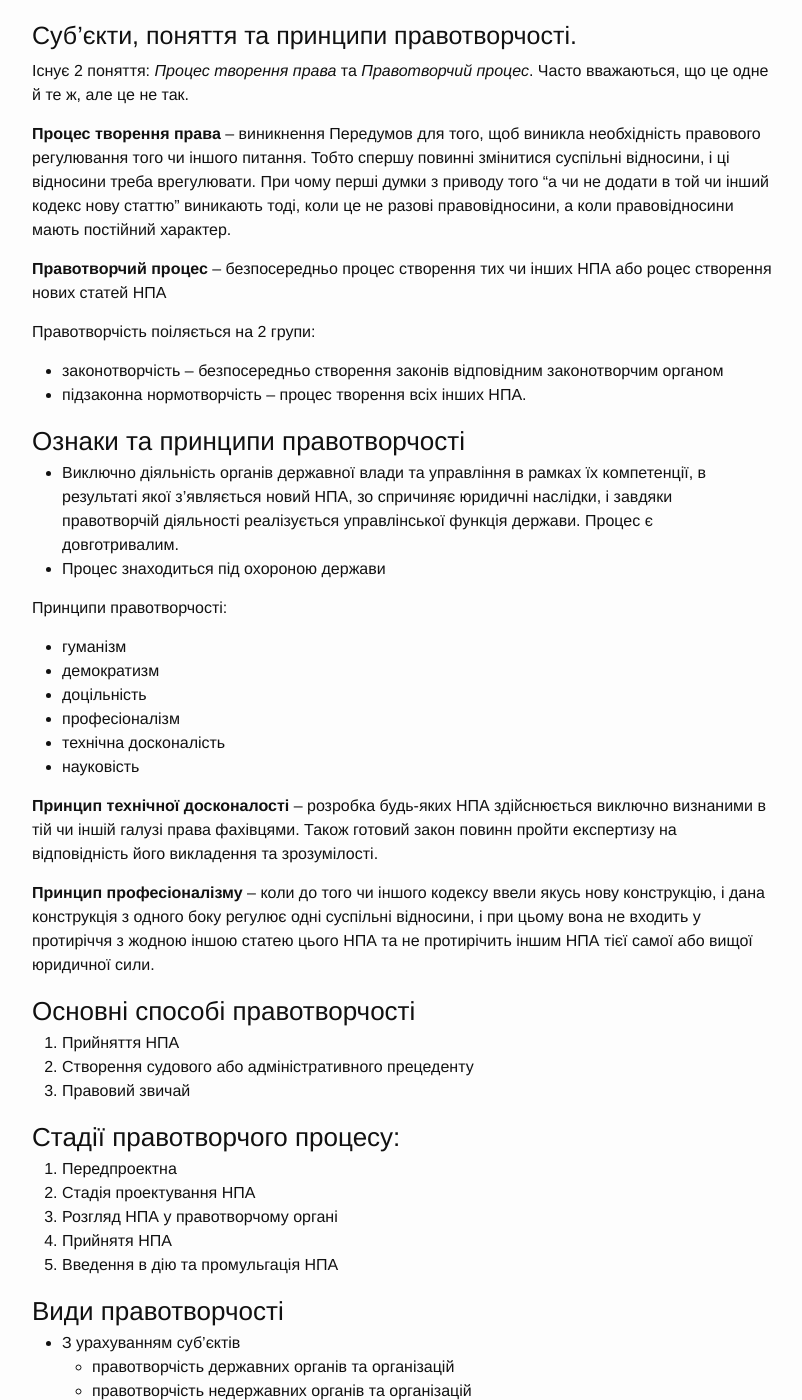
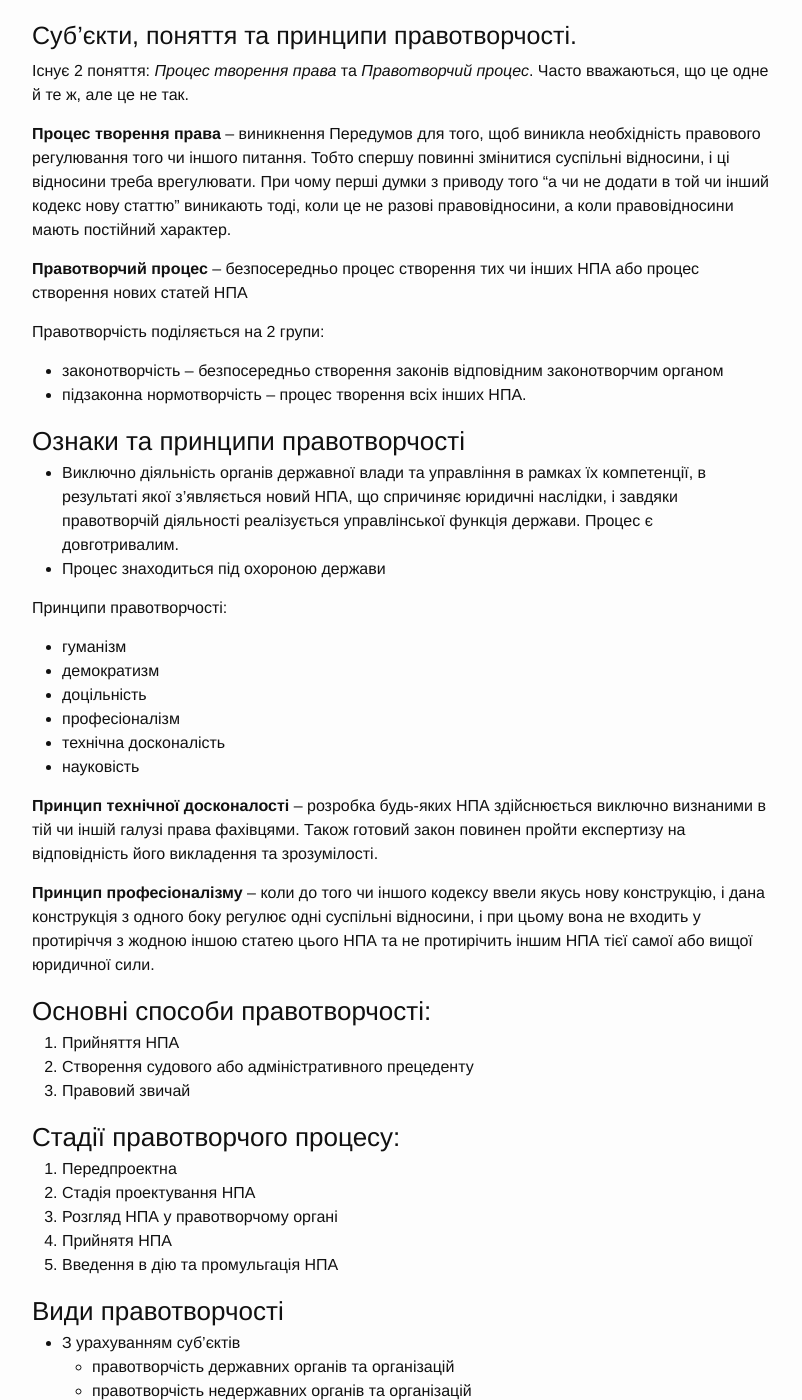
Before and after one commit to KPI-FICT-IP32/Blog, a Jekyll site: the page built from _posts/kpi/s06_jurisprudence/2016-04-29-jurispridence-lecture-12.markdown, in a window 1280 px wide and 1400 px high, scrolled down 368 px. Shown: the whole window, without its empty margins (238-1040 px from the left). Built offline with Jekyll 4.4.1, drawn with Linux system fonts in a browser that asks for light colours; some of the changed text lies outside the part shown.

Commit message:
Update 2016-04-29-jurispridence-lecture-12.markdown

```diff
--- a/_posts/kpi/s06_jurisprudence/2016-04-29-jurispridence-lecture-12.markdown
+++ b/_posts/kpi/s06_jurisprudence/2016-04-29-jurispridence-lecture-12.markdown
@@ -13,16 +13,16 @@ categories: kpi_s06_jurisprudence
 
 **Процес творення права** -- виникнення Передумов для того, щоб виникла необхідність правового регулювання того чи іншого питання. Тобто спершу повинні змінитися суспільні відносини, і ці відносини треба врегулювати. При чому перші думки з приводу того "а чи не додати в той чи інший кодекс нову статтю" виникають тоді, коли це не разові правовідносини, а коли правовідносини мають постійний характер.
 
-**Правотворчий процес** -- безпосередньо процес створення тих чи інших НПА або роцес створення нових статей НПА
+**Правотворчий процес** -- безпосередньо процес створення тих чи інших НПА або процес створення нових статей НПА
 
-Правотворчість поіляється на 2 групи:
+Правотворчість поділяється на 2 групи:
 
 - законотворчість -- безпосередньо створення законів відповідним законотворчим органом
 - підзаконна нормотворчість -- процес творення всіх інших НПА.
 
 ### Ознаки та принципи правотворчості
 
-- Виключно діяльність органів державної влади та управління в рамках їх компетенції, в результаті якої з'являється новий НПА, зо спричиняє юридичні наслідки, і завдяки правотворчій діяльності реалізується управлінської  функція держави. Процес є довготривалим.
+- Виключно діяльність органів державної влади та управління в рамках їх компетенції, в результаті якої з'являється новий НПА, що спричиняє юридичні наслідки, і завдяки правотворчій діяльності реалізується управлінської  функція держави. Процес є довготривалим.
 - Процес знаходиться під охороною держави
 
 Принципи правотворчості:
@@ -34,11 +34,11 @@ categories: kpi_s06_jurisprudence
  - технічна досконалість
  - науковість
 
-**Принцип технічної досконалості** -- розробка будь-яких НПА здійснюється виключно визнаними в тій чи іншій галузі права фахівцями. Також готовий закон повинн пройти експертизу на відповідність його викладення та зрозумілості.
+**Принцип технічної досконалості** -- розробка будь-яких НПА здійснюється виключно визнаними в тій чи іншій галузі права фахівцями. Також готовий закон повинен пройти експертизу на відповідність його викладення та зрозумілості.
 
 **Принцип професіоналізму** -- коли до того чи іншого кодексу ввели якусь нову конструкцію, і дана конструкція з одного боку регулює одні суспільні відносини, і при цьому вона не входить у протиріччя з жодною іншою статею цього НПА та не протирічить іншим НПА тієї самої або вищої юридичної сили.
 
-### Основні способі правотворчості
+### Основні способи правотворчості:
 
 1. Прийняття НПА
 2. Створення судового або адміністративного прецеденту
```
Also changed, not shown: other parts of _posts/kpi/s06_jurisprudence/2016-04-29-jurispridence-lecture-12.markdown (+2 -2 lines).
